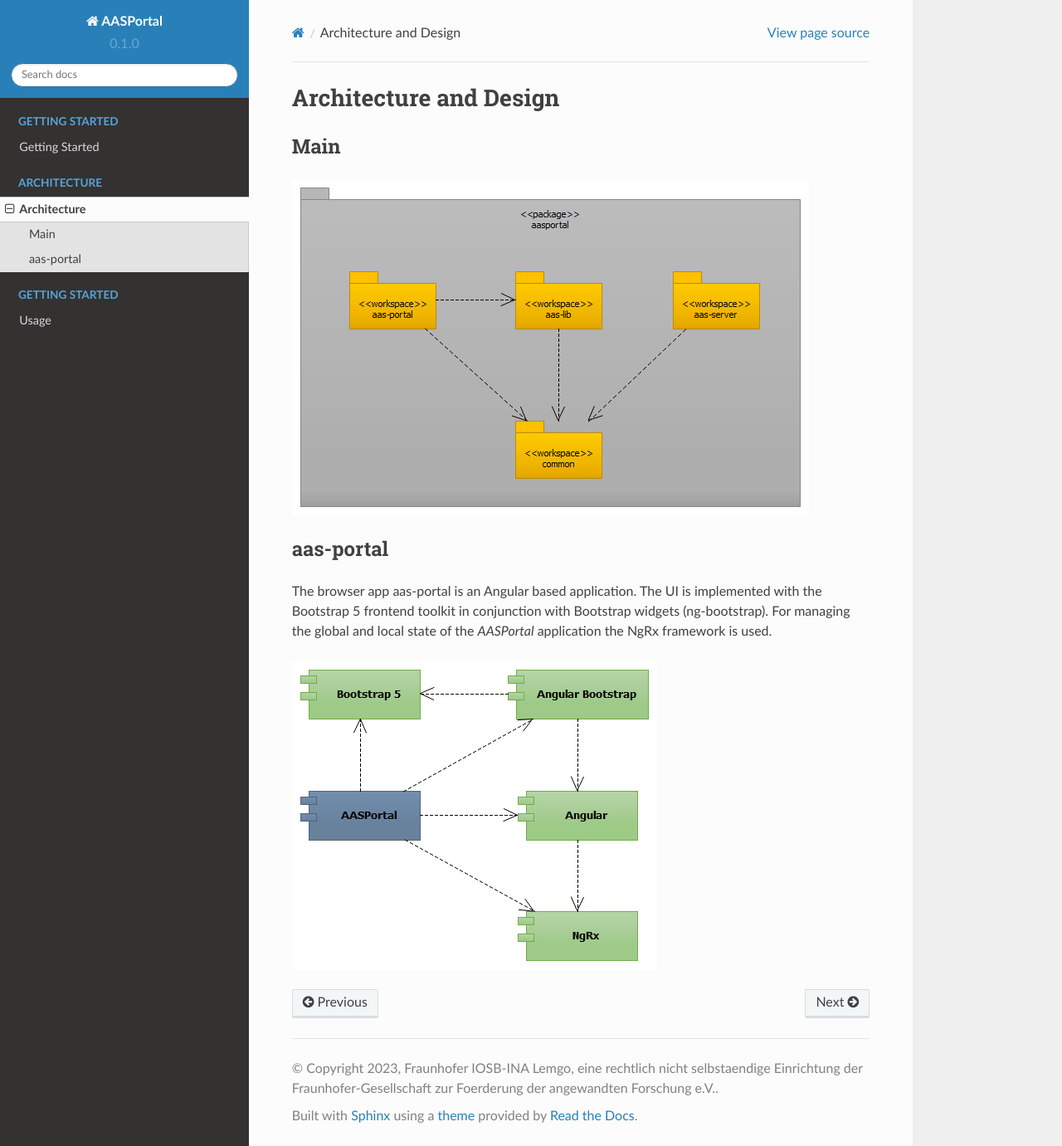
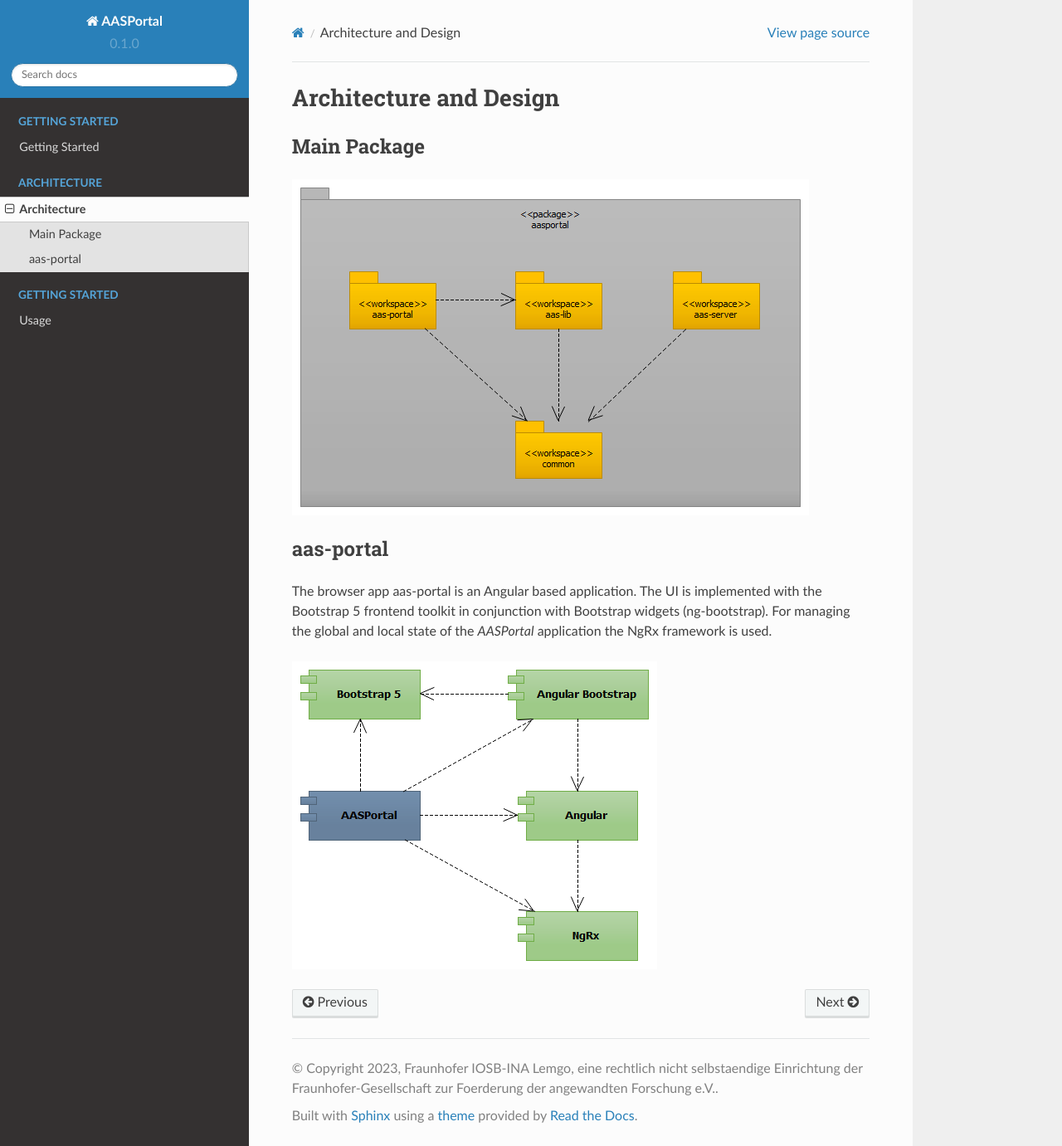
Before and after one commit to fpethig/rtd-tutorial, a Sphinx documentation site: the page built from docs/source/architecture.md, in a window 1280 px wide and 1381 px high. Shown: the whole window at 83% size. Built offline with Sphinx 7.4.7 and the Read the Docs theme 2.0.0, drawn with Linux system fonts in a browser that asks for light colours.

Commit message:
Update architecture.md

```diff
--- a/docs/source/architecture.md
+++ b/docs/source/architecture.md
@@ -1,5 +1,5 @@
 # Architecture and Design
-## Main
+## Main Package
 ![Main](./images/main.png "Main")
 
 ## aas-portal
```
